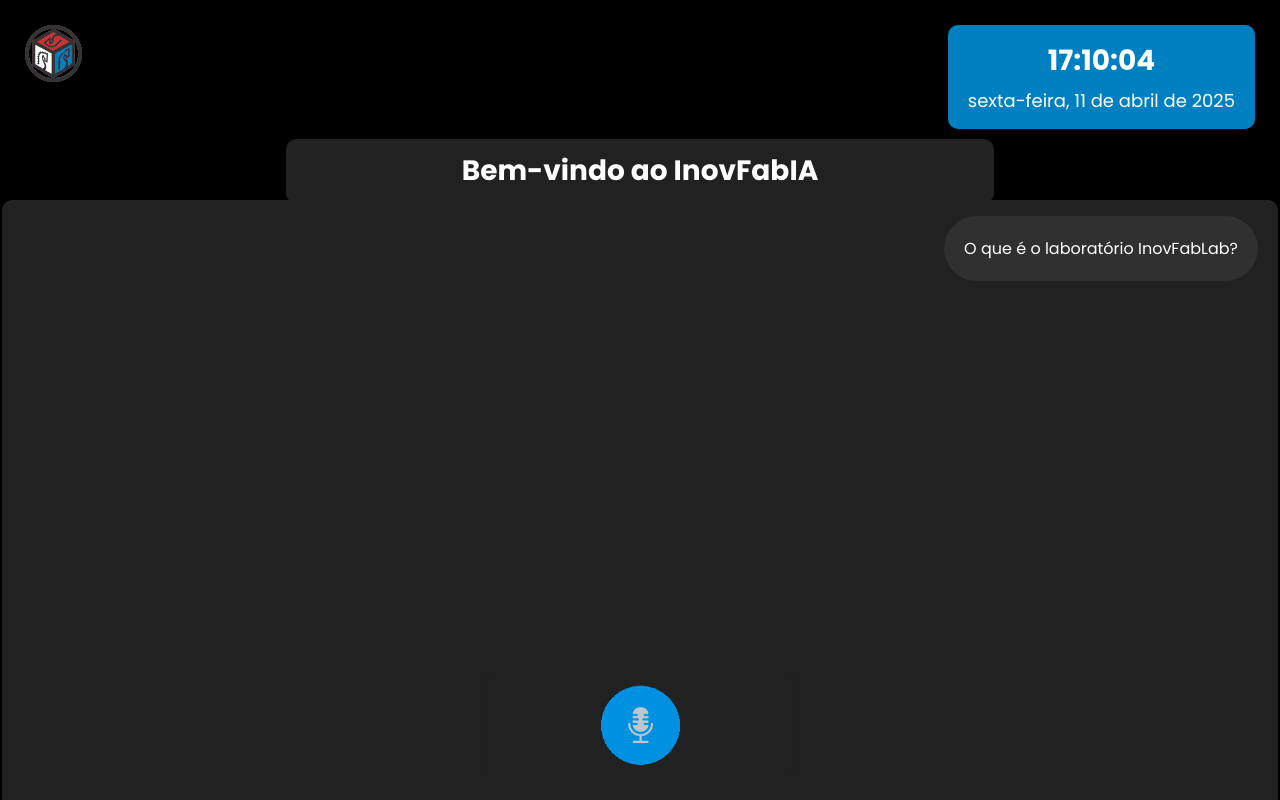
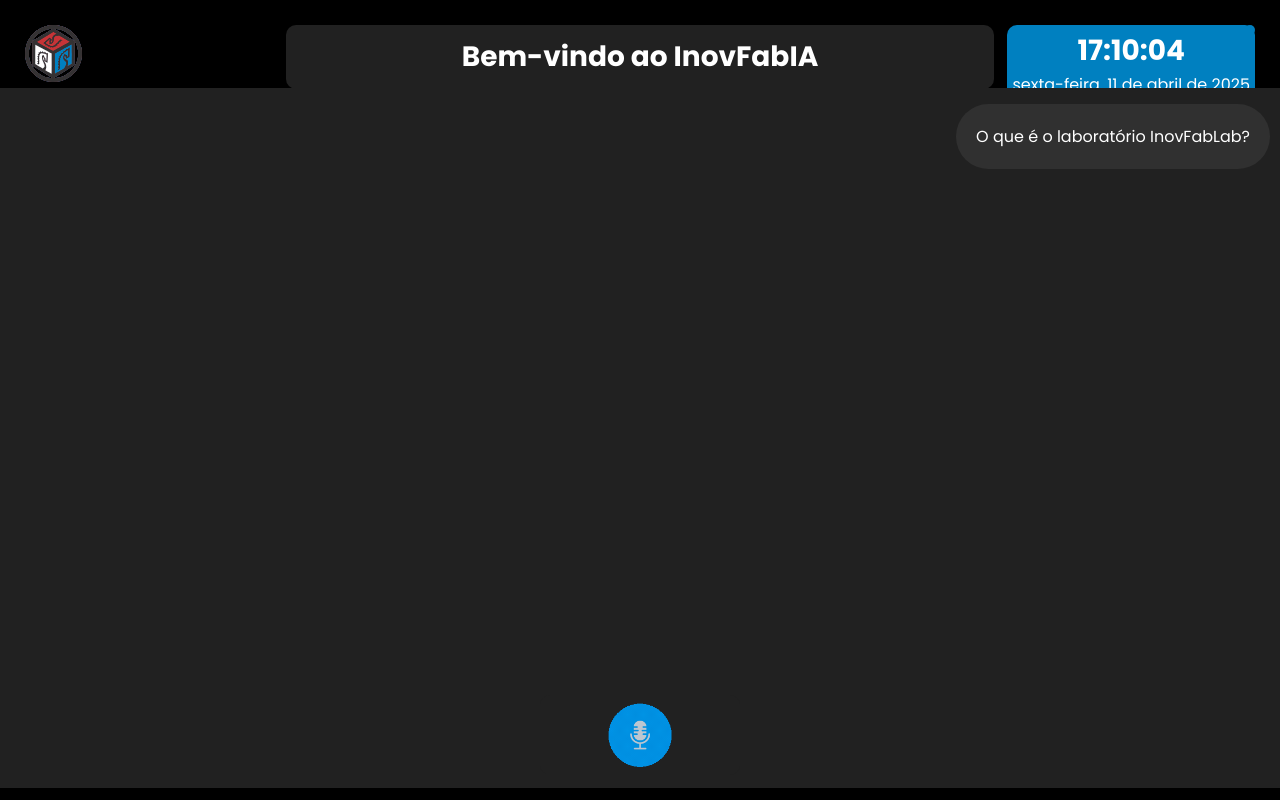
Before and after one commit to AdrianoFScarabelli/InovFabIA, a React (Vite) app: page /chat in a window 1280 px wide. Built offline with nearby package versions, Linux system fonts and the light colour scheme.

Commit message:
Alterando proporção de componentes e adequando a tela de 1920x1080

```diff
--- a/src/App.css
+++ b/src/App.css
@@ -18,10 +18,9 @@
 }
 
 .slider-image {
-  width: 1368px;
-  height: 833px;
+  width: 1920px;
+  height: 1080px;
   object-fit: cover;
-  box-shadow: 0 5px 20px rgba(0, 0, 0, 0.8);
   transition: opacity 1s ease-in-out;
 }
 
@@ -37,7 +36,7 @@
   border-radius: 10px;
   justify-content: center;
   align-items: center;
-  margin-bottom: 28px;
+  margin-bottom: 25px;
   z-index: 10;
 }
 
--- a/src/Chat.css
+++ b/src/Chat.css
@@ -23,7 +23,8 @@
     transform: translateX(-50%);
     width: 708px;
     height: 64px;
-    margin-top: 50px;
+    top: 0;
+    margin-top: 25px;
     background-color: #212121;
     display: flex;
     border-radius: 10px;
@@ -40,10 +41,10 @@
 .chat-container {
     position: fixed;
     left: 50%;
-    top: 25%;
+    top: 11%;
     transform: translateX(-50%);
-    width: 1276px;
-    height: 688px;
+    width: 1300px;
+    height: 700px;
     background-color: #212121;
     display: flex;
     border-radius: 10px;
@@ -67,8 +68,8 @@
   bottom: 0;
   left: 50%;
   transform: translateX(-50%);
-  width: 313px;
-  height: 100px;
+  width: 200px;
+  height: 80px;
   background-color: #212121;
   display: flex;
   border-radius: 10px;
@@ -78,6 +79,6 @@
 }
 
 .gif {
-    width: 100px;
-    height: 100px;
+    width: 80px;
+    height: 80px;
 }
--- a/src/Relogio.css
+++ b/src/Relogio.css
@@ -4,10 +4,9 @@
   right: 25px;
   background-color: #0080C0;
   color: white;
-  padding: 15px 20px;
+  padding: 5px 5px;
   border-radius: 10px;
   text-align: center;
-  box-shadow: 0 0 10px rgba(0, 0, 0, 0.5);
 }
 
 .hora {
@@ -16,6 +15,5 @@
 }
 
 .data {
-  font-size: 18px;
-  margin-top: 5px;
+  font-size: 16px;
 }
```
